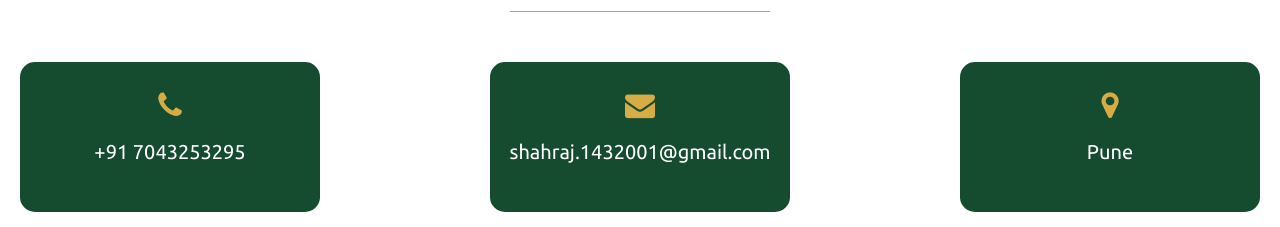
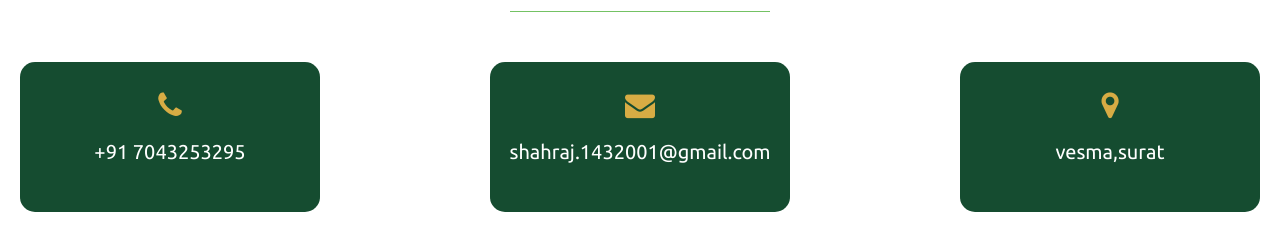
Before and after one commit to manthan3319/annmol, a React (Create React App) app: page / in a window 1280 px wide. Shown: the part 4120-4347 px from the top of the page. Built offline with nearby package versions, Linux system fonts and the light colour scheme.

Commit message:
loaction chnages

```diff
--- a/src/components/Home_Contactus/Home_Contactus.jsx
+++ b/src/components/Home_Contactus/Home_Contactus.jsx
@@ -56,7 +56,7 @@ const Home_Contactus = () => {
                             variants={fadeInVariants}
                         >
                             <p className='text-[30px] mb-[10px] text-gold'><i className="fa fa-map-marker" aria-hidden="true"></i></p>
-                            <p className='font-ubuntu text-[20px] text-white'>Pune</p>
+                            <p className='font-ubuntu text-[20px] text-white'>vesma,surat</p>
                         </motion.div>
                     </div>
                 </div>
```
